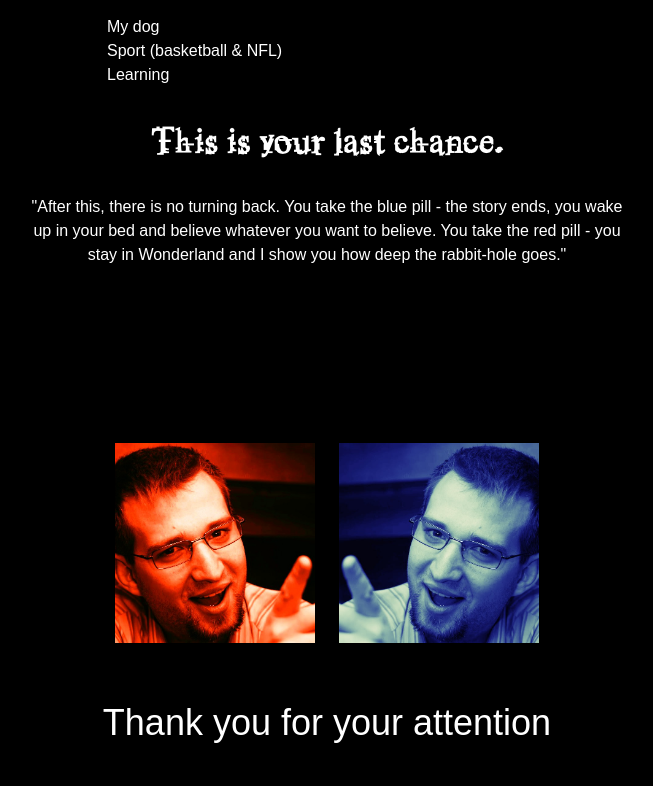
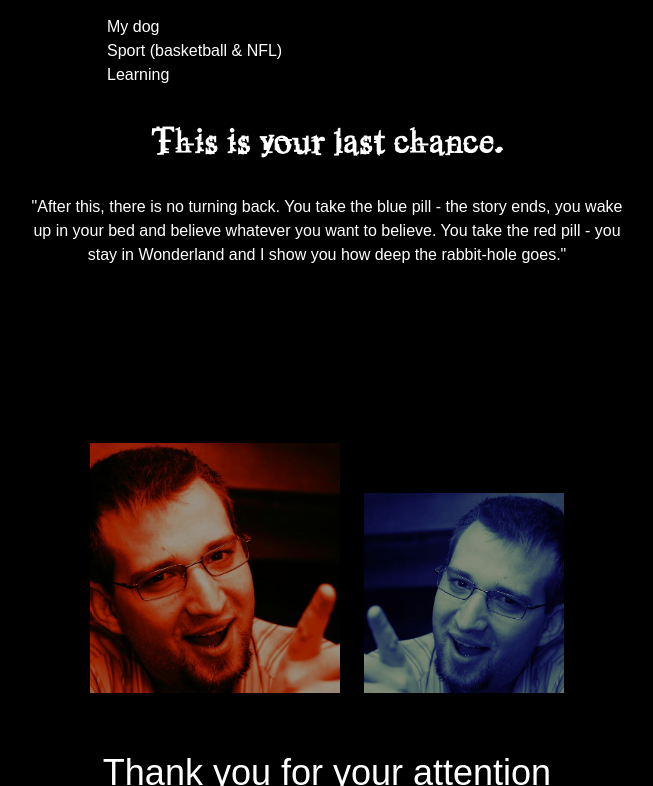
Before and after one commit to glukocerin/mrakosms, a plain HTML site: page week-1/5-cv/index.html in a window 1280 px wide. In both pictures the pointer is over the picture 527 px from the left and 2375 px from the top of the page. Shown: the part 1833-2619 px from the top of the page, without its empty margins (313-966 px from the left). Drawn offline with Linux system fonts and the light colour scheme; a web font is replaced by a local one.

Commit message:
Correct stylesheet and & some html mistakes

```diff
--- a/week-1/5-cv/css/main.css
+++ b/week-1/5-cv/css/main.css
@@ -38,8 +38,8 @@ li {
 }
 
 blockquote::before {
-    content: "\201C";
-    font-size: 30px;
+  content: "\201C";
+  font-size: 30px;
 }
 
 blockquote {
@@ -75,8 +75,14 @@ cite {
 
 .pill {
   max-width: 200px;
+  opacity: 0.6;
   padding: 10px;
   width: 40%;
+}
+
+.pill:hover {
+  max-width: 250px;
+  width: 50%;
 }
 
 .thx {
--- a/week-1/5-cv/index.html
+++ b/week-1/5-cv/index.html
@@ -76,7 +76,7 @@
             <h3>Hobbies</h3>
             <ul>
               <li>My dog</li>
-              <li>Sport (basketball & NFL)</li>
+              <li>Sport (basketball &amp; NFL)</li>
               <li>Learning</li>
             </ul>
           </li>
@@ -84,7 +84,9 @@
       </section>
       <section class="end">
         <h2>This is your last chance.</h2>
-        <p>"After this, there is no turning back. You take the blue pill - the story ends, you wake up in your bed and believe whatever you want to believe. You take the red pill - you stay in Wonderland and I show you how deep the rabbit-hole goes."</p>
+        <p>
+          "After this, there is no turning back. You take the blue pill - the story ends, you wake up in your bed and believe whatever you want to believe. You take the red pill - you stay in Wonderland and I show you how deep the rabbit-hole goes."
+        </p>
         <div class="pause"></div>
         <img class="pill" src="img/akos-red.jpg" alt="Akos">
         <img class="pill" src="img/akos-blue.jpg" alt="Akos">
```
